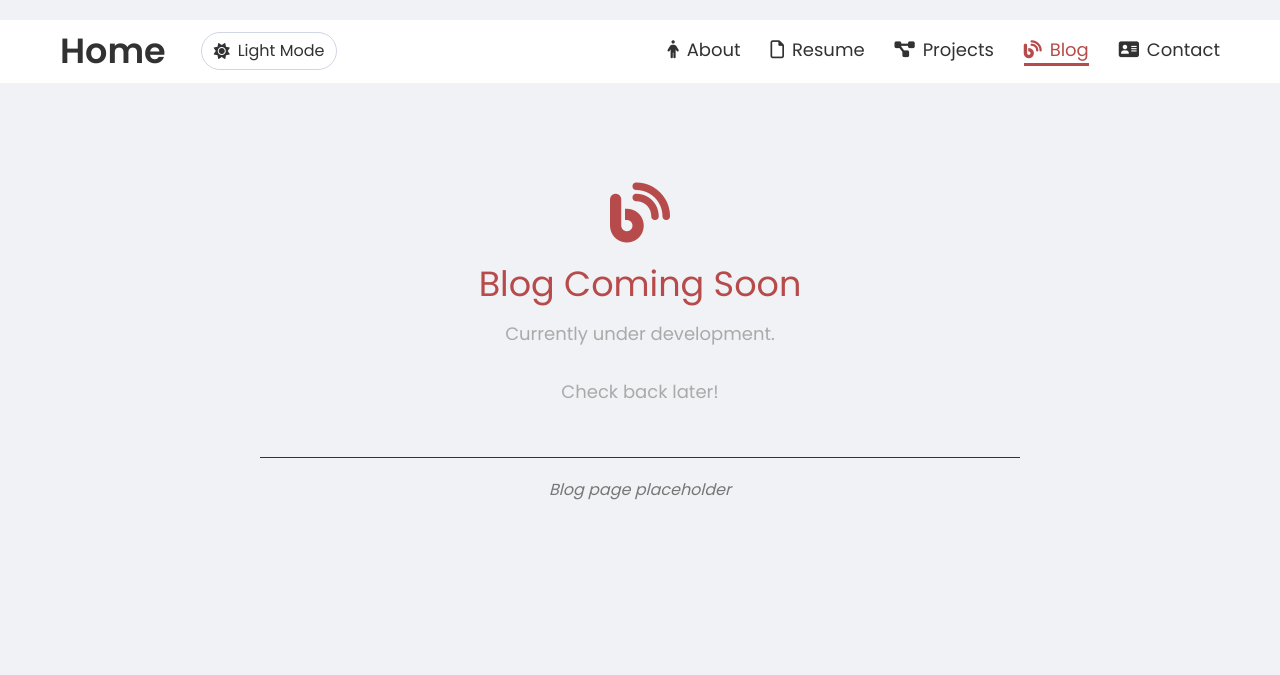
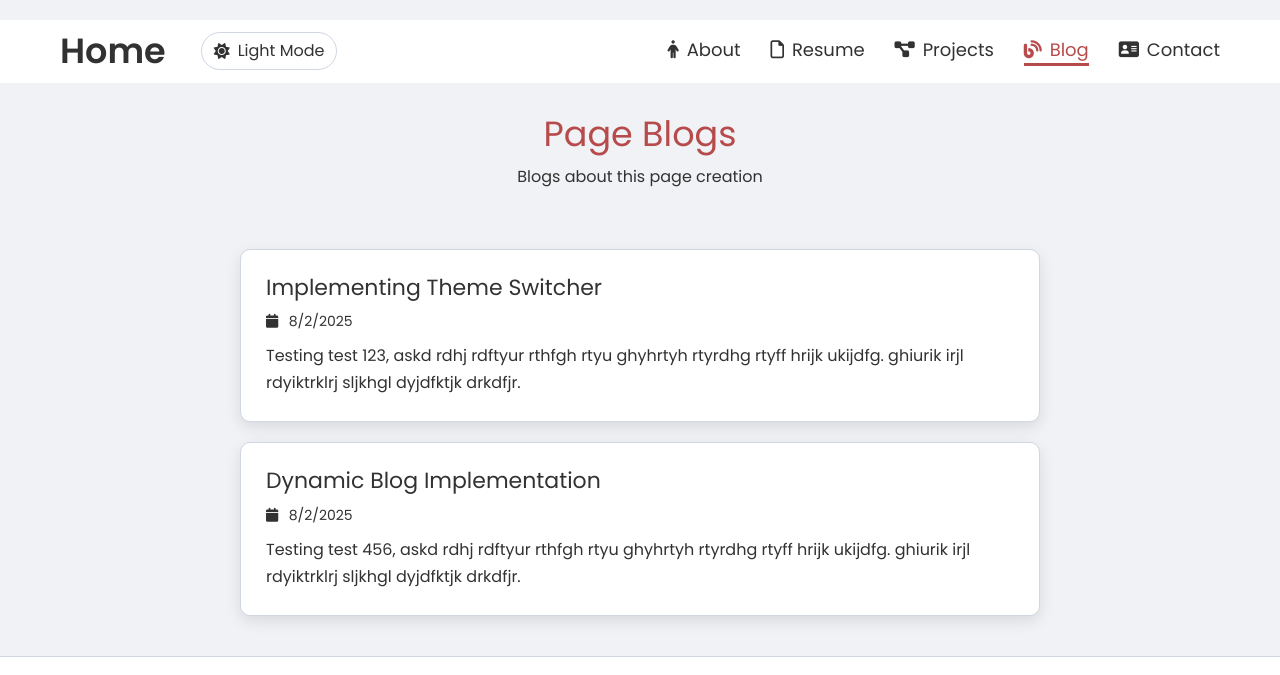
Before and after one commit to Mio-1204/HTMLportfolio, a plain HTML site: page blog.html in a window 1280 px wide. Shown: the top 675 px of the page. Drawn offline with nearby package versions, Linux system fonts and the light colour scheme.

Commit message:
Created new separate js files for toggle and blog scripts, new json file for blog contents, and modified the styles for blog page

```diff
--- a/blog.html
+++ b/blog.html
@@ -27,7 +27,6 @@
             crossorigin="anonymous"
         />
         <link rel="stylesheet" href="projectStyle.css">
-        <script src="scripts.js"></script>
     </head>
 
     <body class="blogsPage">
@@ -66,12 +65,12 @@
 
         <main>
             <!-- Blog page content -->
-            <div class="BlogPlaceholder">
-                <i class="fas fa-blog"></i>
-                <h1>Blog Coming Soon</h1>
-                <p>Currently under development.</p>
-                <p>Check back later!</p>
-                <div class="note">Blog page placeholder</div>
+             <div id="blog-list" class="blog-container">
+                <div class="blogHeader">
+                    <h1><span>Page Blogs</span></h1>
+                    <p>Blogs about this page creation</p>
+                </div>
+                <!-- Content will be dynamically appear -->
             </div>
         </main>
 
@@ -118,5 +117,9 @@
             integrity="sha384-BBtl+eGJRgqQAUMxJ7pMwbEyER4l1g+O15P+16Ep7Q9Q+zqX6gSbd85u4mG4QzX+"
             crossorigin="anonymous"
         ></script>
+
+        <!-- Actual Scripts for the Project -->
+         <script src="js/themeToggle.js"></script>
+         <script src="js/scripts.js"></script>
     </body>
 </html>
--- /dev/null
+++ b/data/posts.json
@@ -0,0 +1,12 @@
+[
+    {
+        "title": "Implementing Theme Switcher",
+        "date": "2025-08-02",
+        "content": "Testing test 123, askd rdhj rdftyur rthfgh rtyu ghyhrtyh rtyrdhg rtyff hrijk ukijdfg. ghiurik irjl rdyiktrklrj sljkhgl dyjdfktjk drkdfjr."
+    },
+    {
+        "title": "Dynamic Blog Implementation",
+        "date": "2025-08-02",
+        "content": "Testing test 456, askd rdhj rdftyur rthfgh rtyu ghyhrtyh rtyrdhg rtyff hrijk ukijdfg. ghiurik irjl rdyiktrklrj sljkhgl dyjdfktjk drkdfjr."
+    }
+]
--- /dev/null
+++ b/js/scripts.js
@@ -0,0 +1,26 @@
+document.addEventListener('DOMContentLoaded', function() {
+    const blogList = document.getElementById('blog-list');
+
+    fetch('../data/posts.json')
+        .then(response => response.json())
+        .then(posts => {
+            posts.forEach(post => {
+                const postElement = document.createElement('div');
+
+                // manipulate postElement to show the content of the blog post with the specific style defined for it
+                postElement.className = 'blog-post';
+                postElement.innerHTML = `
+                    <h2 class="post-title">${post.title}</h2>
+                    <div class="post-meta">
+                        <i class="fa-solid fa-calendar"></i> <span class="space"></span>
+                        <time>${new Date(post.date).toLocaleDateString()}</time>
+                    </div>
+                    <div class="post-content">${post.content}</div>
+                `;
+
+                //add postElement as a child to blog list
+                blogList.appendChild(postElement);
+            });
+        })
+        .catch(error => console.error('Error loading blog posts:', error));
+});
--- a/scripts.js
+++ b/js/themeToggle.js
@@ -1,4 +1,3 @@
-// Theme Toggle
 document.addEventListener('DOMContentLoaded', function() {
     const themeToggle = document.getElementById('theme-toggle');
     const themeIcon = themeToggle.querySelector('i');
@@ -36,5 +35,3 @@ document.addEventListener('DOMContentLoaded', function() {
 
     initTheme();
 });
-
-// ------------------------------ Part Two ------------------------------
--- a/projectStyle.css
+++ b/projectStyle.css
@@ -215,11 +215,10 @@ h3 span, h1 span {
 
 .typing-text span::after {
     content: "";
-    background-color: black;
     position: absolute;
     width: calc(100% + 8px);
     height: 100%;
-    border-left: 3px solid black;
+    border-left: 3px solid var(--dark-bg);
     right: -8;
     animation: cursor 1s infinite;
 }
@@ -831,39 +830,68 @@ section.educationSection h2 {
 
 /* ----------------------------------------- Blog Page Styles ---------------------------------- */
 
-.BlogPlaceholder {
-    text-align: center;
-    padding: 100px 20px;
+.blog-container {
+    display: flex;
+    flex-direction: column;
+    gap: 20px;
     max-width: 800px;
-    margin: 0 auto 100px;
+    margin: 2rem auto;
+    padding: 1rem 0 2rem;
 }
 
-.BlogPlaceholder i {
-    font-size: 6rem;
-    color: #b74b4b;
-    margin-bottom: 20px;
-}
-
-.BlogPlaceholder h1 {
-    font-size: 3.5rem;
-    color: #b74b4b;
-    margin-bottom: 15px;
-}
-
-.BlogPlaceholder p {
-    font-size: 1.8rem;
-    color: #aaa;
-    line-height: 1.6;
+.blogHeader {
+    text-align: center;
     margin-bottom: 30px;
 }
 
-.BlogPlaceholder .note {
+.blogHeader h1 {
+    font-size: 3.5rem;
+    color: #be4f4f;
+    margin-bottom: 10px;
+}
+
+.blogHeader p {
     font-size: 1.6rem;
-    color: #777;
-    font-style: italic;
-    margin-top: 50px;
-    padding-top: 20px;
-    border-top: 1px solid #333;
+}
+
+.blog-post {
+    background: var(--card-bg);
+    border-radius: 10px;
+    padding: 25px;
+    box-shadow: 0 5px 15px rgba(0,0,0,0.1);
+    transition: all 0.3s ease;
+    border: 1px solid var(--dark-border);
+}
+
+.light-theme .blog-post {
+    background: var(--light-card);
+    border-color: var(--light-border);
+}
+
+.blog-post:hover {
+    transform: translateY(-5px);
+    box-shadow: 0 10px 25px rgba(0, 0, 0, 0.2);
+    border-color: var(--red-hvr);
+}
+
+.post-title {
+    font-size: 2.2rem;
+    margin-bottom: 10px;
+}
+
+.post-meta {
+    font-size: 1.4rem;
+    margin-bottom: 10px;
+}
+
+.post-meta .space {
+    width: 3px;
+    display: inline-block;
+}
+
+.post-content {
+    line-height: 1.7;
+    font-size: 1.6rem;
 }
 
 /* ----------------------------------------- Contact Page Styles ---------------------------------- */
@@ -1144,6 +1172,11 @@ nav a, .name {
     border-bottom: 3px solid var(--yellow-hvr);
 }
 
+/* Home */
+.light-theme .typing-text span::after {
+    border-left: 3px solid var(--light-bg);
+}
+
 /* Footer */
 .light-theme footer {
     border-top: 1px solid var(--light-border);
```
Also changed, not shown: about.html (+4 -1 lines), contact.html (+4 -1 lines), index.html (+4 -1 lines), projects.html (+4 -1 lines), resume.html (+4 -1 lines).
